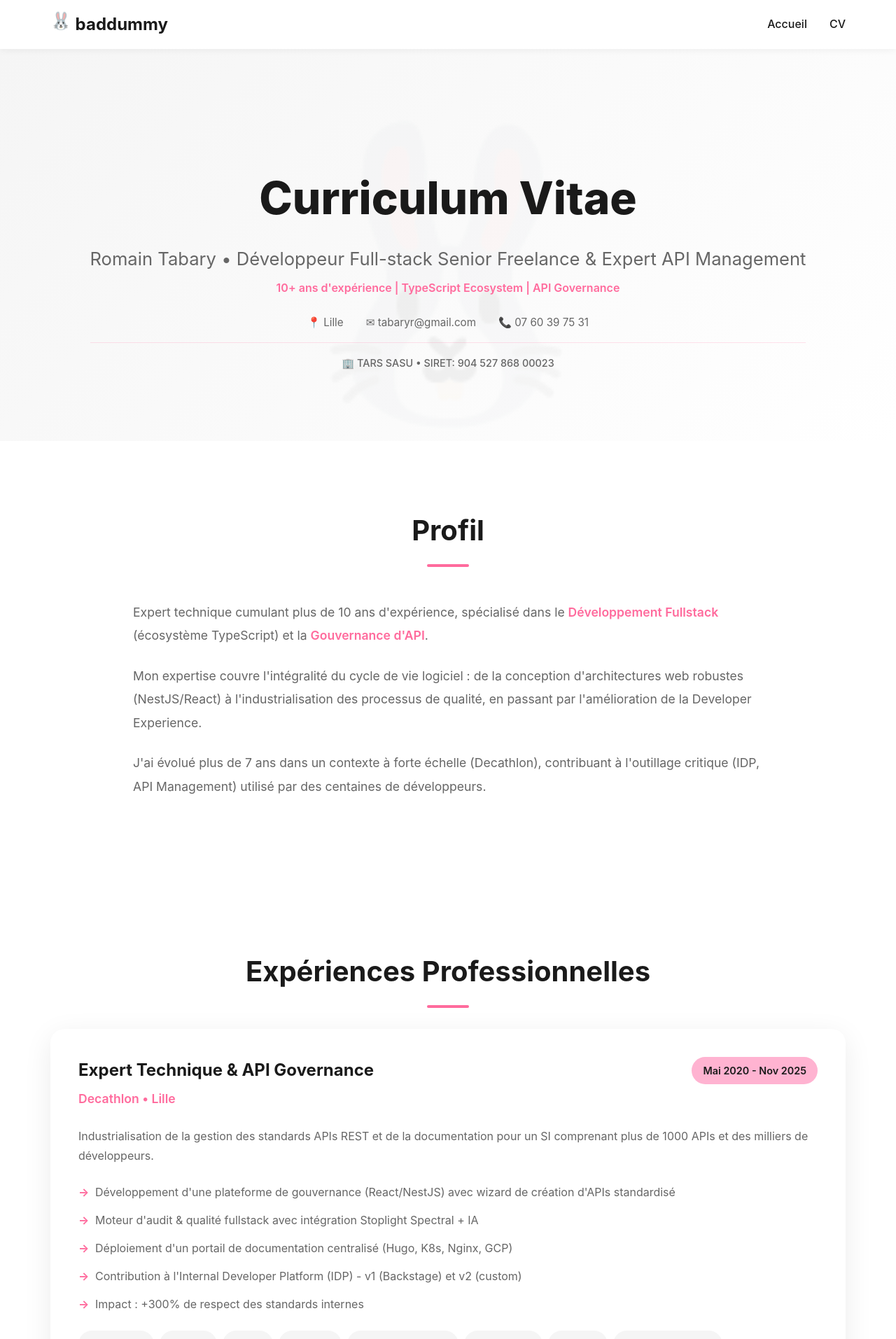
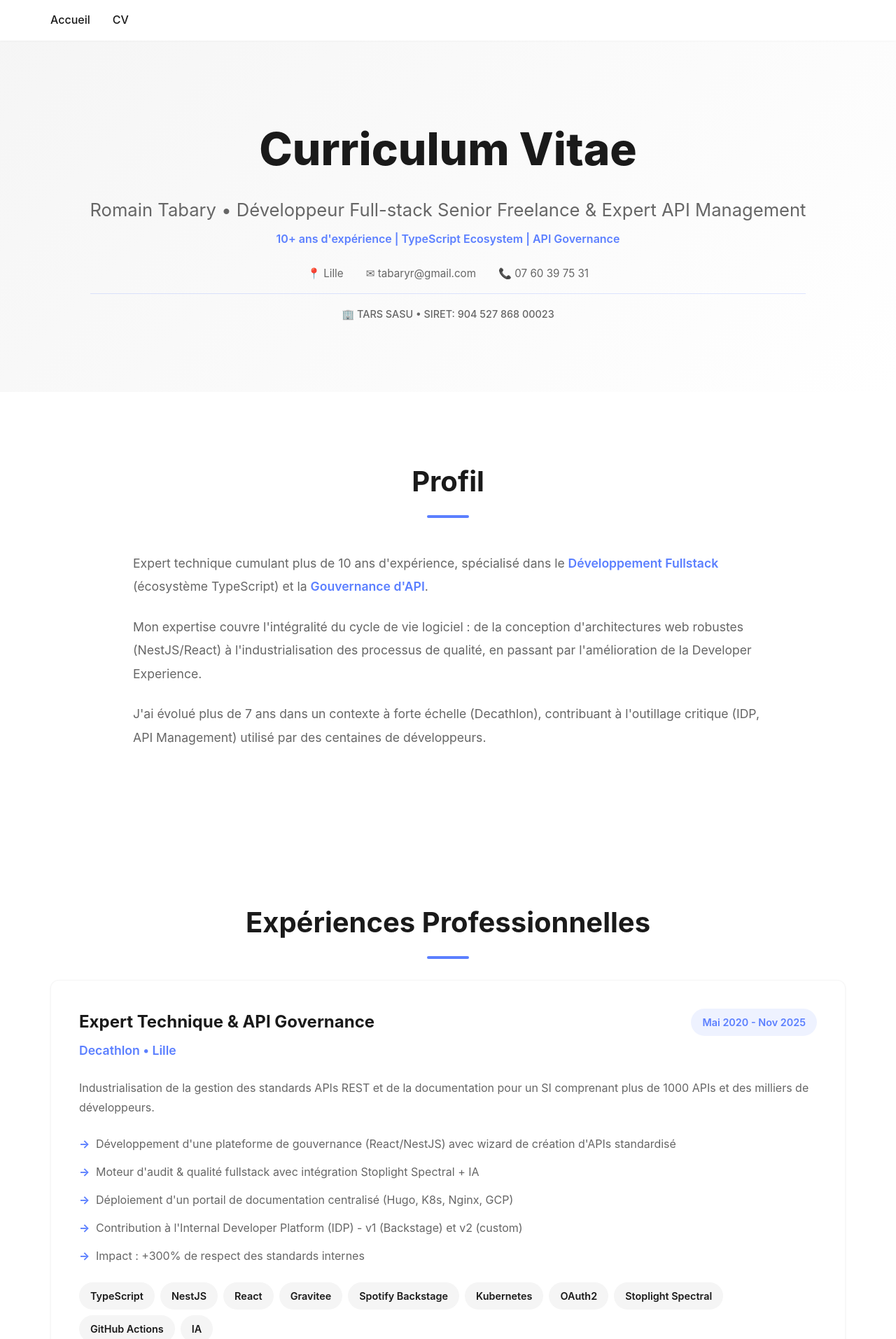
Before and after one commit to RTabary/landing-page, a React (Vite) app: page /cv in a window 1280 px wide. Shown: the top 1913 px of the page at 70% size. Built offline with nearby package versions, Linux system fonts and the light colour scheme.

Commit message:
style: more conventional styles

```diff
--- a/src/components/Navbar.jsx
+++ b/src/components/Navbar.jsx
@@ -14,9 +14,6 @@ function Navbar() {
   return (
     <nav>
       <div className="container">
-        <Link to="/" className="logo">
-          <span className="bunny">🐰</span> baddummy
-        </Link>
         <ul>
           {isHome ? (
             <>
--- a/src/pages/CV.jsx
+++ b/src/pages/CV.jsx
@@ -168,9 +168,6 @@ function CV() {
           <div className="cv-company-info">
             <span>🏢 TARS SASU • SIRET: 904 527 868 00023</span>
           </div>
-        </div>
-        <div className="cv-hero-bg" style={{ transform: `translateY(${scrollY * 0.2}px)` }}>
-          🐰
         </div>
       </section>
 
--- a/src/styles/style.css
+++ b/src/styles/style.css
@@ -5,8 +5,8 @@
 }
 
 :root {
-    --primary: #ff6b9d;
-    --primary-light: #ffb3d1;
+    --primary: #5B7FFF;
+    --primary-light: #8BA3FF;
     --dark: #1a1a1a;
     --gray: #666;
     --light-gray: #f5f5f5;
@@ -32,11 +32,11 @@ nav {
     position: fixed;
     top: 0;
     width: 100%;
-    background: rgba(255, 255, 255, 0.95);
+    background: rgba(255, 255, 255, 0.98);
     backdrop-filter: blur(10px);
     z-index: 1000;
     padding: 1rem 0;
-    box-shadow: 0 2px 10px rgba(0,0,0,0.05);
+    box-shadow: 0 1px 3px rgba(0,0,0,0.03);
 }
 
 nav .container {
@@ -54,12 +54,6 @@ nav .container {
 
 .logo .bunny {
     display: inline-block;
-    animation: hop 2s ease-in-out infinite;
-}
-
-@keyframes hop {
-    0%, 100% { transform: translateY(0); }
-    50% { transform: translateY(-5px); }
 }
 
 nav ul {
@@ -132,12 +126,12 @@ nav a:hover {
 .btn-primary {
     background: var(--primary);
     color: var(--white);
-    box-shadow: 0 4px 15px rgba(255, 107, 157, 0.3);
+    box-shadow: 0 2px 8px rgba(91, 127, 255, 0.2);
 }
 
 .btn-primary:hover {
     transform: translateY(-2px);
-    box-shadow: 0 6px 20px rgba(255, 107, 157, 0.4);
+    box-shadow: 0 4px 12px rgba(91, 127, 255, 0.3);
 }
 
 .btn-secondary {
@@ -224,14 +218,16 @@ section.visible {
 .skill-card {
     background: var(--white);
     padding: 2rem;
-    border-radius: 15px;
-    box-shadow: 0 4px 20px rgba(0,0,0,0.08);
-    transition: transform 0.3s, box-shadow 0.3s;
+    border-radius: 12px;
+    box-shadow: 0 1px 3px rgba(0,0,0,0.06);
+    border: 1px solid rgba(0,0,0,0.04);
+    transition: transform 0.3s, box-shadow 0.3s, border-color 0.3s;
 }
 
 .skill-card:hover {
-    transform: translateY(-5px);
-    box-shadow: 0 6px 30px rgba(0,0,0,0.12);
+    transform: translateY(-3px);
+    box-shadow: 0 4px 12px rgba(0,0,0,0.08);
+    border-color: var(--primary);
 }
 
 .skill-card h3 {
@@ -260,15 +256,17 @@ section.visible {
 
 .project-card {
     background: var(--white);
-    border-radius: 15px;
+    border-radius: 12px;
     overflow: hidden;
-    box-shadow: 0 4px 20px rgba(0,0,0,0.08);
-    transition: transform 0.3s, box-shadow 0.3s;
+    box-shadow: 0 1px 3px rgba(0,0,0,0.06);
+    border: 1px solid rgba(0,0,0,0.04);
+    transition: transform 0.3s, box-shadow 0.3s, border-color 0.3s;
 }
 
 .project-card:hover {
-    transform: translateY(-5px);
-    box-shadow: 0 6px 30px rgba(0,0,0,0.12);
+    transform: translateY(-3px);
+    box-shadow: 0 4px 12px rgba(0,0,0,0.08);
+    border-color: var(--primary);
 }
 
 .project-image {
@@ -390,7 +388,7 @@ section.visible {
 
 .social-link:hover {
     transform: scale(1.1);
-    box-shadow: 0 4px 15px rgba(255, 107, 157, 0.4);
+    box-shadow: 0 4px 12px rgba(91, 127, 255, 0.3);
 }
 
 /* Footer */
@@ -483,18 +481,9 @@ footer p {
     font-weight: 600;
 }
 
-.cv-hero-bg {
-    position: absolute;
-    font-size: 25rem;
-    opacity: 0.05;
-    z-index: 1;
-    user-select: none;
-    pointer-events: none;
-}
-
 /* CV Sections */
 .cv-page {
-    padding-top: 70px;
+    padding-top: 0;
 }
 
 .cv-section {
@@ -530,14 +519,16 @@ footer p {
 .cv-card {
     background: var(--white);
     padding: 2.5rem;
-    border-radius: 20px;
-    box-shadow: 0 10px 40px rgba(0,0,0,0.08);
+    border-radius: 12px;
+    box-shadow: 0 1px 3px rgba(0,0,0,0.06);
+    border: 1px solid rgba(0,0,0,0.04);
     transition: all 0.3s ease;
     will-change: transform;
 }
 
 .cv-card:hover {
-    box-shadow: 0 15px 50px rgba(0,0,0,0.12);
+    box-shadow: 0 4px 12px rgba(0,0,0,0.08);
+    border-color: var(--primary);
 }
 
 .cv-card-header {
@@ -562,8 +553,8 @@ footer p {
 }
 
 .cv-period {
-    background: var(--primary-light);
-    color: var(--dark);
+    background: rgba(91, 127, 255, 0.1);
+    color: var(--primary);
     padding: 0.5rem 1rem;
     border-radius: 20px;
     font-size: 0.9rem;
@@ -640,7 +631,7 @@ footer p {
 
 .skill-bar-fill {
     height: 100%;
-    background: linear-gradient(90deg, var(--primary) 0%, var(--primary-light) 100%);
+    background: var(--primary);
     border-radius: 10px;
     transition: width 1s ease-out;
 }
@@ -669,7 +660,7 @@ footer p {
 /* CV CTA */
 .cv-cta {
     padding: 6rem 0;
-    background: linear-gradient(135deg, var(--primary-light) 0%, var(--primary) 100%);
+    background: var(--primary);
     text-align: center;
 }
 
@@ -915,7 +906,7 @@ footer .footer-made {
 .cv-company-info {
     margin-top: 1rem;
     padding-top: 1rem;
-    border-top: 1px solid rgba(255, 107, 157, 0.2);
+    border-top: 1px solid rgba(91, 127, 255, 0.2);
 }
 
 .cv-company-info span {
```
